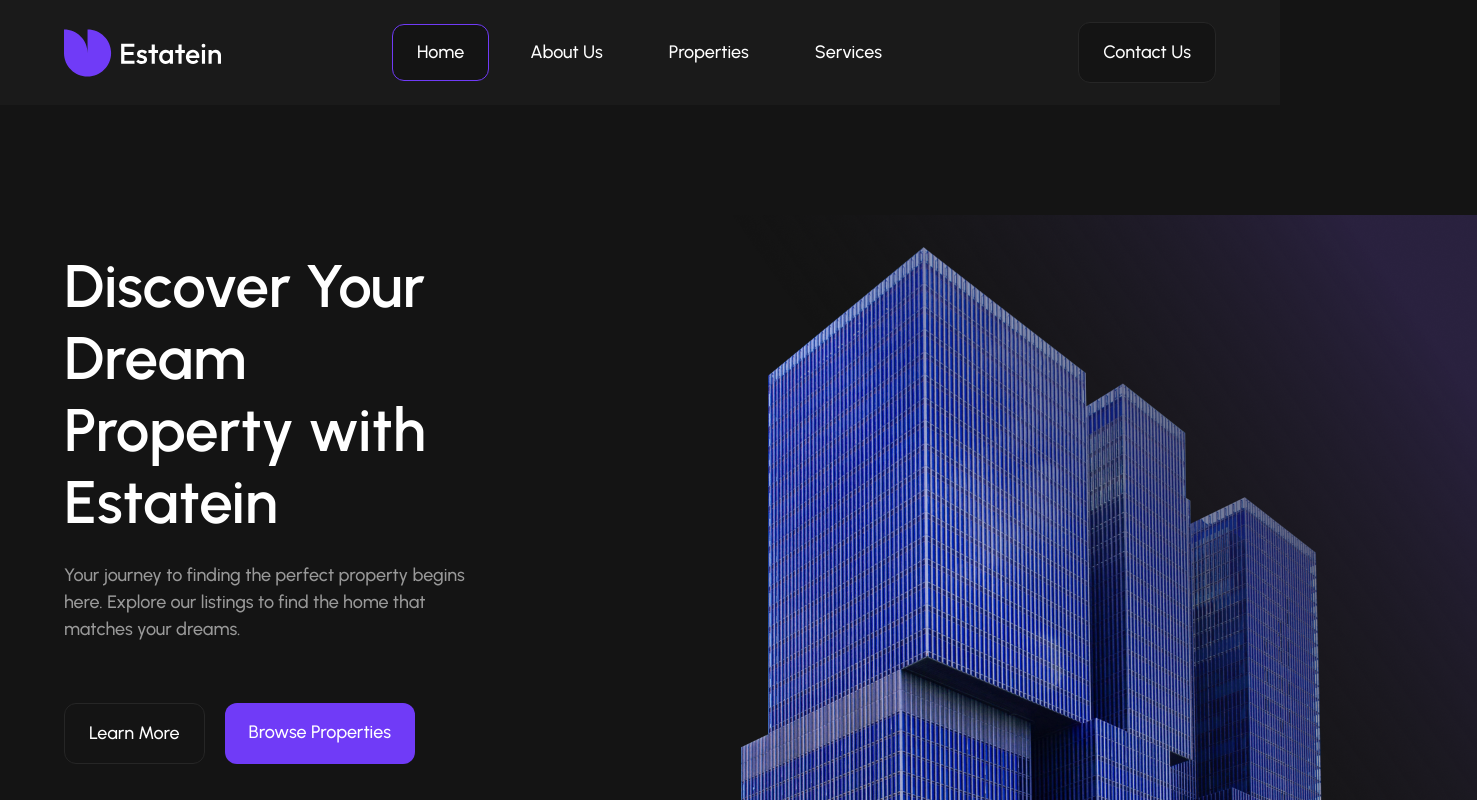
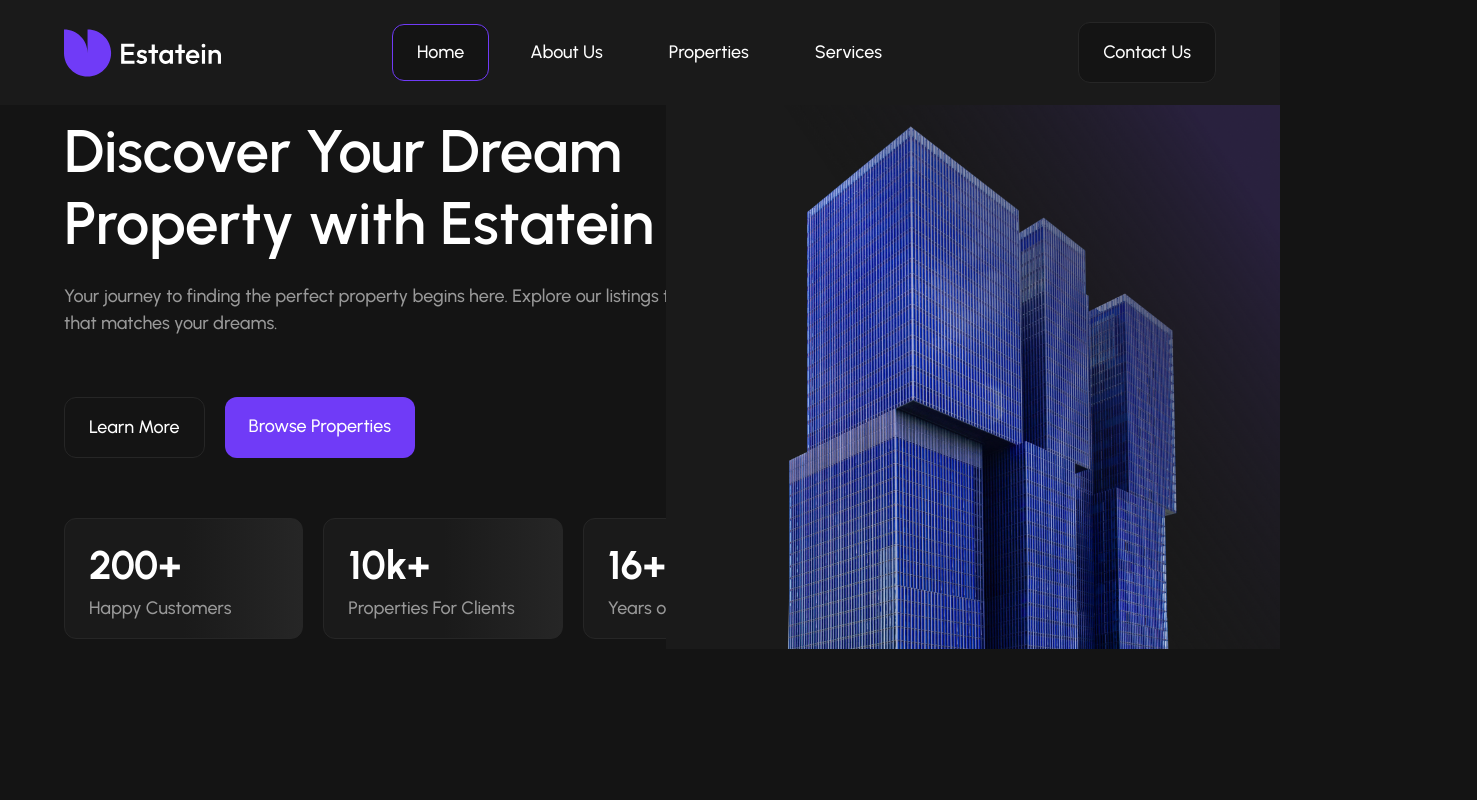
Before and after one commit to StephanCodeborne/estatein, a React (Create React App) app: page / in a window 1280 px wide. Shown: the top 800 px of the page, 1477 px wide, since content can reach past the window. Built offline with nearby package versions, Linux system fonts and the light colour scheme.

Commit message:
refactor: update JSX structure in Hero.js

```diff
--- a/src/global.css
+++ b/src/global.css
@@ -105,3 +105,7 @@ ul {
   display: flex;
   margin-bottom: 6.875rem;
 }
+
+header.section-container {
+  margin-bottom: 0;
+}
--- a/src/sections/Hero/Hero.js
+++ b/src/sections/Hero/Hero.js
@@ -36,11 +36,10 @@ export default function Hero() {
             </li>
           </ul>
         </div>
-
-        <div className={styles.right}>
-          <img className={styles.image} src={heroImage} alt="cool building" />
-        </div>
       </SectionContent>
+      <div className={styles.right}>
+        <img className={styles.image} src={heroImage} alt="cool building" />
+      </div>
     </section>
   );
 }
--- a/src/sections/Hero/Hero.module.css
+++ b/src/sections/Hero/Hero.module.css
@@ -1,14 +1,16 @@
 .content {
   display: flex;
   align-items: center;
+  height: calc(48vw / 1.13022113022);
+  max-height: 814px;
 }
 
 .left {
   padding-right: 5rem;
-  flex: 1;
   display: flex;
   flex-direction: column;
   gap: 3.75rem;
+  box-sizing: none;
 }
 
 .text {
@@ -26,11 +28,12 @@
 
 .achievements {
   display: flex;
-  justify-content: space-between;
+  gap: 1.25rem;
 }
 
 .card {
   padding: 1rem 1.5rem;
+  flex: 1;
 
   border: var(--common-border);
   border-radius: var(--common-radius);
@@ -43,6 +46,23 @@
   font-weight: 700;
 }
 
+section {
+  position: relative;
+}
+
 .right {
-  flex: 1;
+  width: 48vw;
+  position: absolute;
+  top: 0;
+  right: 0;
+
+  display: flex;
+  justify-content: flex-end;
+  background-color: var(--grey-2);
 }
+
+.image {
+  display: block;
+  width: 100%;
+  max-width: 920px;
+}
```
